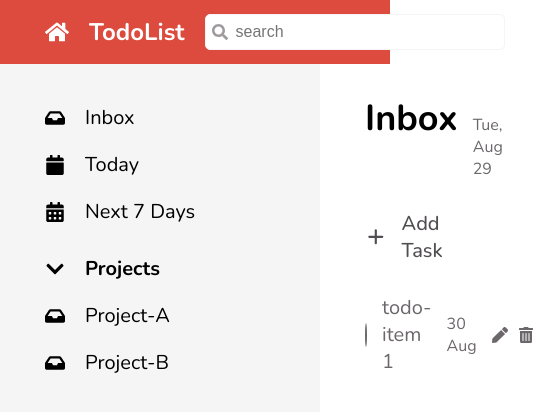
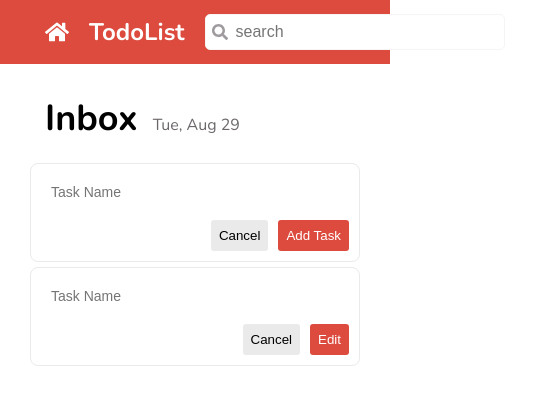
Before and after one commit to jongbeeq/CC15-Todolist-Project, a React (Create React App) app: page / in a window 390 px wide. Shown: the top 412 px of the page, 534 px wide, since content can reach past the window. Built offline with nearby package versions, Linux system fonts and the light colour scheme.

Commit message:
UI: Update TodoList Logic

```diff
--- a/src/app/App.scss
+++ b/src/app/App.scss
@@ -4,14 +4,17 @@
   display: grid;
   grid-template-rows: $header-height calc(100vh - $header-height);
   grid-template-columns: $sidebar-width calc(100vw - $sidebar-width);
+
   &__header {
     grid-row: 1/2;
     grid-column: 1/-1;
   }
+
   &__sidebar {
     grid-row: 2/-1;
     grid-column: 1 / span 1;
   }
+
   &__content {
     grid-row: 2/-1;
     grid-column: 2/-1;
@@ -24,3 +27,17 @@
   gap: 5px;
   padding: 30px;
 }
+
+
+@media screen and (max-width: 768px) {
+  .todo {
+    &__sidebar {
+      display: none;
+    }
+
+    &__content {
+      grid-row: 2/-1;
+      grid-column: 1/-1;
+    }
+  }
+}
--- a/src/components/Common/Button/Button.jsx
+++ b/src/components/Common/Button/Button.jsx
@@ -1,6 +1,10 @@
 import styles from './Button.module.scss';
 
-export function Button({ text, active = true }) {
+// Button(Obj)
+// Button({text,active,type})
+
+
+export function Button({ text, active = true, type, onClick }) {
   let btnStyles = active ? styles.btn__primary : styles.btn__secondary;
-  return <button className={`${styles.btn} ${btnStyles}`}>{text}</button>;
+  return <button className={`${styles.btn} ${btnStyles}`} type={type} onClick={onClick}>{text}</button>;
 }
--- a/src/components/Common/Button/Button.module.scss
+++ b/src/components/Common/Button/Button.module.scss
@@ -6,6 +6,7 @@
   border-radius: 3px;
   cursor: pointer;
   flex: 1;
+  white-space: nowrap;
 
   &__primary {
     background-color: $primary;
--- a/src/components/Todo/TodoCreate.jsx
+++ b/src/components/Todo/TodoCreate.jsx
@@ -1,15 +1,78 @@
-import styles from './TodoCreate.module.scss';
+import { useState } from 'react';
 import { FaPlus } from 'react-icons/fa';
 import { HiPlus } from 'react-icons/hi';
+import styles from './TodoCreate.module.scss';
+import TodoForm from './TodoForm';
 
+
+/*
+CC! - Condition Rendering
+- Default : Show Button & Text
+- Active : Show TodoForm
+
+Concept : true ? <AddTask/> : <TodoForm/>
+*/
+
+/*
+CC2 - EVENT HANDLING
+- เอาฟังก์ชันไปผูกติดกับ UI เพื่อให้ USER เป็นคนเรียกใช้ฟังก์ชันเอง
+- onClick : ต้อง Click ก่อน , FN ถึงจะรัน
+  - USER จะทำการคลิก
+  - BROSWER เรียกใช้ FN => Broswer กำหนด parameter ของ FN
+   handleClick(eventObject)
+*/
+
+/*
+CC3 - JS Value ไม่สามารถทำให้ React Render ได้
+ต้องใช้ state
+*/
+
+/*
+CC-4 Array Destructuring
+function myUseState() {
+  return [5,9]
+}
+let [a,b] = myUseState()
+a === 5
+b === 9
+*/
+
+
+/*
+CC5 - React State (1 ในฟังก์ชันของกลุ่ม React Hook)
+const [state,setState]= useState(initialState:any)
+  // element 1: current State
+  // element 2 : Fn สำหรับ SetState
+  // เมื่อ state เปลี่ยน FC จะ Rerender
+  // Rerender == Code ทั้งหมดใน FC จะถูกรันใหม่ 1 ครั้ง
+*/
+
+// #1 : FC = Function Component (Render)
 function TodoCreate() {
+  // HOOK FN
+  const [isOpenForm, setIsOpenForm] = useState(true)
+
+  // #2 : JS Function (Logic)
+  const handleClick = function () {
+    setIsOpenForm(!isOpenForm);
+  };
+
   return (
-    <div className={styles.todo__create}>
-      <div className={styles.todo__create__button}>
-        <HiPlus />
-      </div>
-      <h3 className={styles.todo__create__text}>Add Task</h3>
-    </div>
+    <>
+      {isOpenForm ? (
+        <TodoForm
+          textSubmit='Add Task'
+          setIsOpenForm={setIsOpenForm}
+        />
+      ) : (
+        <div className={styles.todo__create} onClick={handleClick}>
+          <div className={styles.todo__create__button}>
+            <HiPlus />
+          </div>
+          <h3 className={styles.todo__create__text}>Add Task</h3>
+        </div>
+      )}
+    </>
   );
 }
 
--- a/src/components/Todo/TodoForm.jsx
+++ b/src/components/Todo/TodoForm.jsx
@@ -1,21 +1,76 @@
+import { useState } from 'react';
+import { Button } from '../Common/Button/Button';
 import styles from './TodoForm.module.scss';
 
-function TodoForm() {
+/*
+props = {
+  textSubmit : string
+  setIsOpenForm : FN
+}
+*/
+
+/*
+CC1 - Form Handle
+
+-ใช้ FN ไปผูกกับ Event ชื่อ onSubmit
+-FN จะถูก Broswer เรียกใช้ (เมื่อไหร่?) โดยส่ง parameter มา 1 ตัว (event Object)
+-โดย default ทุกปุ่มใน <form> จะทหำหน้าที่ submit
+-วิธีแก้ ต้องกำหนด type ของปุ่ม
+  - type='submit'
+  - type='button'
+*/
+
+
+function TodoForm(props) {
+  const [isError, setIsError] = useState(false);
+  const [taskInput, setTaskInput] = useState("");
+  console.log(taskInput);
+
+  const handleChangeInput = function (event) {
+    if (isError) setIsError(false);
+    setTaskInput(event.target.value)
+  }
+
+  const handleSubmit = function (event) {
+    // 1.PreventDefault
+    event.preventDefault()
+
+    // 2.ต้องรู้ก่อนว่า user พิมพ์อะไร (อยู่ใน satate : taskInput)
+
+    // 3.FormValidation
+    // case1 : submit ได้
+    // case2 : submit ไม่ได้ => แสดง Error
+
+    if (taskInput.trim() === '') {
+      console.log("Error")
+      setIsError(true);
+      return;
+    }
+
+    console.log('submit');
+  };
+
+  const handleCancel = function () {
+    console.log('cancel');
+    // correctName : setIsOpenForm(false)
+    // inCorrectName : undefine(false) => บู้มมมมม!!!
+    props.setIsOpenForm(false);
+  };
+
   return (
-    <form className={styles.todo__form__container}>
+    <form className={styles.todo__form__container} onSubmit={handleSubmit}>
       {/*	Body */}
-      <input className={styles.todo__form__input} placeholder='Task Name' />
+      <input className={styles.todo__form__input} placeholder='Task Name' onChange={handleChangeInput} value={taskInput} />
 
       {/*Form Footer */}
       <div className={styles.todo__form__footer}>
-        <p className={styles.todo__error}>Title is required</p>
+        <p className={styles.todo__error}>{isError ? "Title is required" : ""}</p>
         <div className={styles.todo__form__buttons}>
-          <button>Cancel</button>
-          <button>Add Task</button>
+          <Button text="Cancel" active={false} type='button' onClick={handleCancel} />
+          <Button text={props.textSubmit} active={true} type='submit' />
         </div>
       </div>
-    </form>
-  );
+    </form>)
 }
 
 export default TodoForm;
--- a/src/components/Todo/TodoForm.module.scss
+++ b/src/components/Todo/TodoForm.module.scss
@@ -31,25 +31,26 @@
 .todo__error {
   justify-self: start;
   padding: 10px;
-  font-size: 10px;
-  font-weight: 800;
+  font-size: $text-base;
+  font-weight: 600;
   color: $primary;
 }
+
 .todo__form__buttons {
   display: flex;
   justify-content: flex-end;
   gap: 10px;
-  flex: 1;
+  // flex: 1;
 
-  & > button {
-    border: none;
-    padding: 8px;
-    border-radius: 3px;
-    cursor: pointer;
-  }
+  // & > button {
+  //   border: none;
+  //   padding: 8px;
+  //   border-radius: 3px;
+  //   cursor: pointer;
+  // }
 
-  & > button:last-child {
-    background-color: $primary;
-    color: $white;
-  }
+  // & > button:last-child {
+  //   background-color: $primary;
+  //   color: $white;
+  // }
 }
--- a/src/components/Todo/TodoLists.jsx
+++ b/src/components/Todo/TodoLists.jsx
@@ -1,26 +1,40 @@
-import styles from './TodoLists.module.scss';
+import { useState } from 'react';
 import { FaTrashAlt, FaPen } from 'react-icons/fa';
 import { HiOutlineCheck } from 'react-icons/hi';
+import TodoForm from './TodoForm';
+import styles from './TodoLists.module.scss';
 
 function TodoLists() {
+  const [isOpenForm, setIsOpenForm] = useState(true)
+
+  // #2 : JS Function (Logic)
+  const handleClick = function () {
+    setIsOpenForm(!isOpenForm);
+  };
+
   return (
     <ul className={styles.todo__lists}>
+      {isOpenForm ? (
+        <TodoForm textSubmit='Edit' setIsOpenForm={setIsOpenForm} />
+      ) : (
         <li className={styles.todo}>
-        <div className={styles.todo__checkbox}>
+          <div className={`${styles.todo__checkbox} ${styles.todo__checkbox__done}`} >
             <HiOutlineCheck className={styles.todo__checkbox__icon} />
           </div>
-        <p className={styles.todo__task}>todo-item 1 </p>
+          <p className={`${styles.todo__task} ${styles.todo__task__done}`}>todo-item 1 </p>
           <span className={styles.todo__date}>30 Aug</span>
           <div className={styles.todo__action}>
             <span>
-            <FaPen className={styles.todo__edit} />
+              <FaPen className={styles.todo__edit} onClick={handleClick} />
             </span>
             <span>
               <FaTrashAlt className={styles.todo__delete} />
             </span>
           </div>
         </li>
-    </ul>
+      )
+      }
+    </ul >
   );
 }
 
```
Lines whose indentation alone changed are shown as unchanged.
